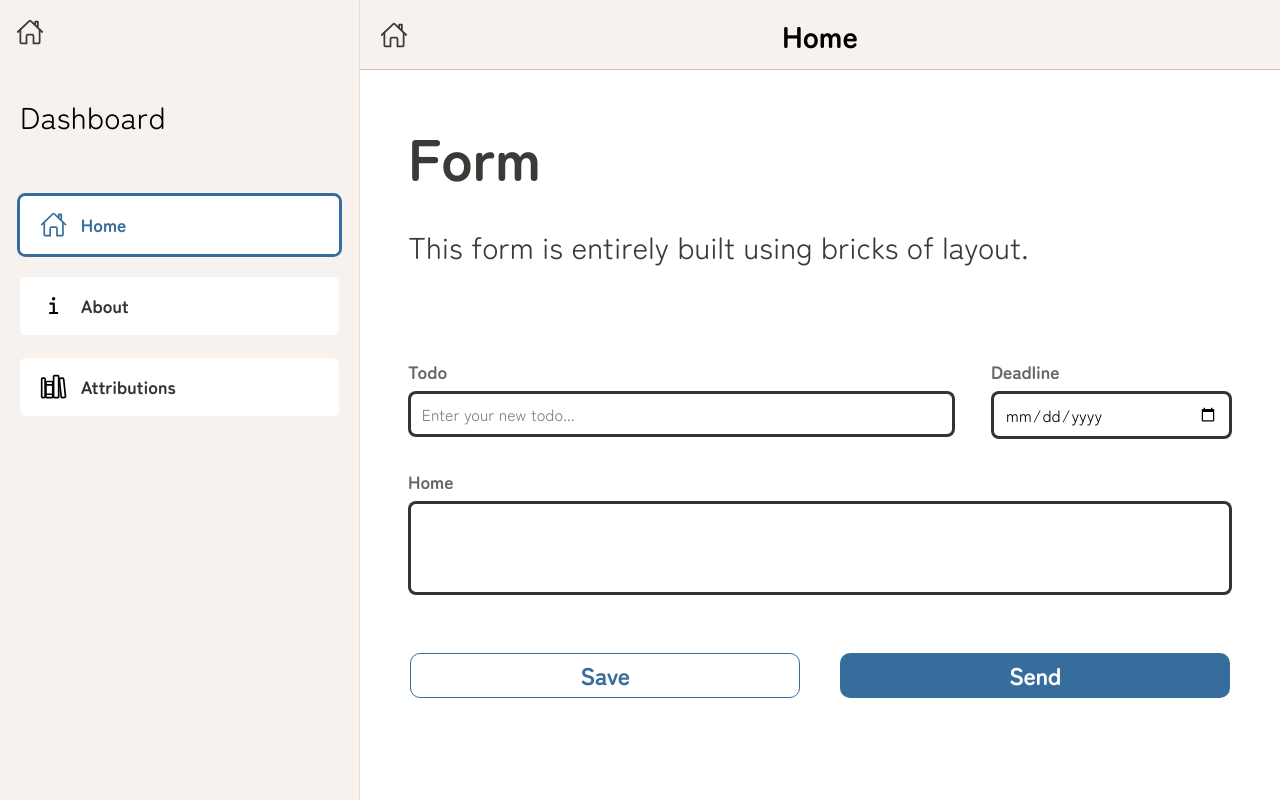
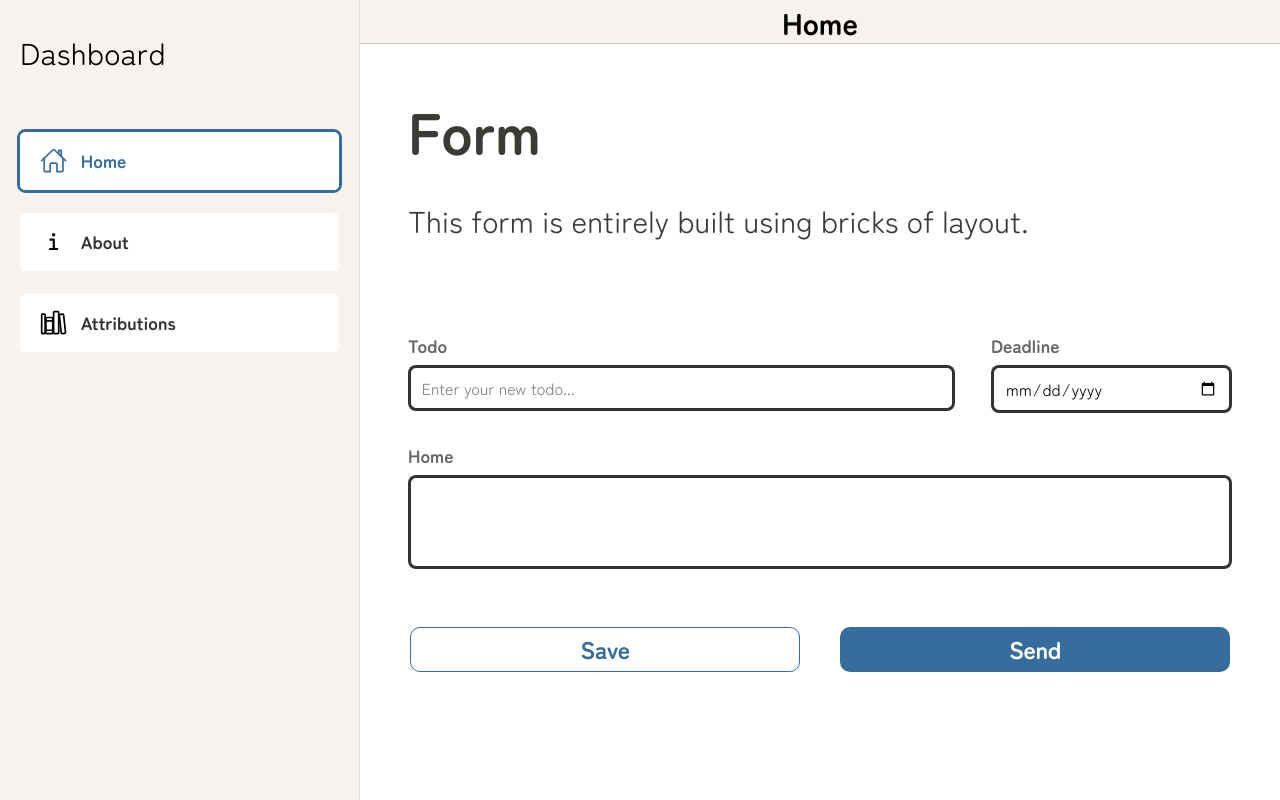
Before and after one commit to nelioyann/Storyboard, a React (Create React App) app: page /tabs/home in a window 1280 px wide. Built offline with nearby package versions, Linux system fonts and the light colour scheme.

Commit message:
feat - updated props

```diff
--- a/src/components/Buttons/Button.tsx
+++ b/src/components/Buttons/Button.tsx
@@ -1,7 +1,7 @@
 import { IonButton, IonIcon, IonSpinner } from "@ionic/react";
 import React, { HTMLAttributes } from "react";
 import styled from "styled-components";
-import { ButtonText, ColorLabelsEnum, ColorVariablesEnum, SpacingEnum } from "../../theme/globalStyles";
+import { ButtonText, ColorLabelsEnum, ColorVariablesEnum, ShadowEnum, SpacingEnum } from "../../theme/globalStyles";
 
 interface IButton extends HTMLAttributes<HTMLIonButtonElement> {
   /**
@@ -43,6 +43,8 @@ const StyledButton = styled(IonButton)`
 
   &:focus, &:focus-within{
     box-shadow: 0 0 0 0.15rem ${ColorVariablesEnum.LIGHT}, 0 0 0 0.35rem ${ColorVariablesEnum.PRIMARY};
+    /* box-shadow: ${ShadowEnum.focus}; */
+
   }
 `
 
--- a/src/components/Cards/Card.tsx
+++ b/src/components/Cards/Card.tsx
@@ -35,6 +35,10 @@ const StyledCardImage = styled.img`
 const StyledCardHeader = styled(IonCardHeader)`
     width: 100%;
     padding: 0;
+    ${Label} {
+        margin-bottom: 0;
+        margin-top:0 ;
+    }
 `
 const StyledCardContent = styled(IonCardContent)`
     padding-left: 0 !important;
@@ -110,8 +114,8 @@ const Card: React.FC<ICard> = ({ bodyText, layout, header, title, subtitle, rout
             {layout === "simple" && <StyledCardImage src={imageUrl} />}
             {header && (
                 <StyledCardHeader>
-                    {title && title !== "" && <Heading level="4">{title}</Heading>}
-                    {subtitle && subtitle !== "" && <Heading level="6">{subtitle}</Heading>}
+                    {title && title !== "" && <Heading level="5">{title}</Heading>}
+                    {subtitle && subtitle !== "" && <Label >{subtitle}</Label>}
                 </StyledCardHeader>
             )}
             {bodyText && <StyledCardContent>
--- a/src/components/Headers/Header.tsx
+++ b/src/components/Headers/Header.tsx
@@ -26,20 +26,18 @@ interface HeaderProps {
 const StyledToolBar = styled(IonToolbar)`
     width: clamp(15em, 100%, 70em); //set on higher styled component
     margin: 0px auto !important;
-
 `
 const Header: React.FC<HeaderProps> = ({ color = ColorLabelsEnum.LIGHT, mode = "md", iconOnclickHandler = () => console.log("Clicked on empty"), noBorder = false, label, icon, iconSlot = "end", iconTargetLink, withBackButton = false, backButtonLink = "/tabs/accueil", backButtonText = "", children }) => {
     return (
         <IonHeader style={{ backgroundColor: ColorVariablesEnum.LIGHT }} mode={mode} className={noBorder ? "ion-no-border" : ""}>
             <StyledToolBar color={color} >
                 {/* Left side */}
-                {withBackButton ?
+                {withBackButton &&
                     <IonButtons slot="start">
                         <IonBackButton color="dark" text={backButtonText} defaultHref={backButtonLink} />
-                    </IonButtons> :
-                    <IconButton routerLink="/tabs/accueil" icon={homeOutline} fill="clear" color={ColorLabelsEnum.DARK}  />
-
-
+                    </IonButtons>
+                    // :
+                    // <IconButton routerLink="/tabs/accueil" icon={homeOutline} fill="clear" color={ColorLabelsEnum.DARK} />
                 }
 
                 {/* Center side */}
@@ -49,7 +47,6 @@ const Header: React.FC<HeaderProps> = ({ color = ColorLabelsEnum.LIGHT, mode = "
 
                 {children}
                 {/* Right side */}
-
                 {icon &&
                     <IonButtons slot={iconSlot}>
                         <IconButton onClick={() => iconOnclickHandler()} icon={icon} fill="clear" color={ColorLabelsEnum.DARK} routerLink={iconTargetLink} />
```
